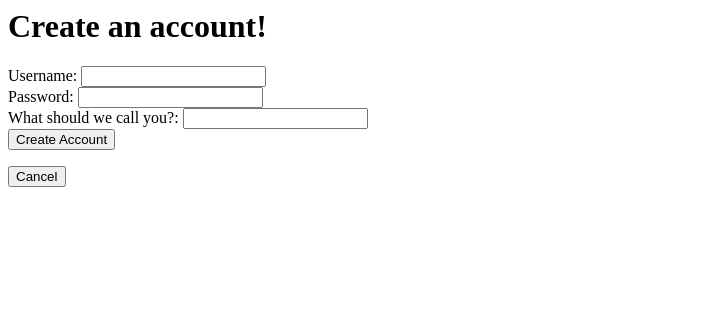
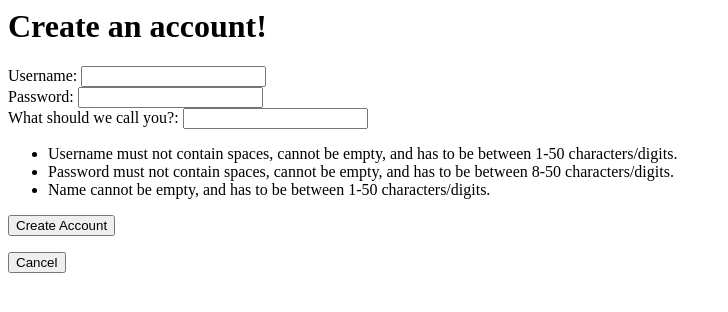
Before and after one commit to atapley/Spotify-CopycatDB, a Django app: page /signup in a window 1280 px wide. Shown: the top 312 px of the page, without its empty margins (0-728 px from the left). Run offline with Django 3.2, Linux system fonts and the light colour scheme; parts of the project's set-up code (start-up, migrations or seed data) failed here and were passed over.

Commit message:
Can now show associated first name on home page. Added to create and account to show what is accepted

```diff
--- a/databasesite/databasesite/urls.py
+++ b/databasesite/databasesite/urls.py
@@ -7,7 +7,7 @@ urlpatterns = [
     url(r'^login$', home.login_test),
     url(r'^signup$', signup.signup_screen),
     url(r'^create_account$', signup.create_account),
-    url(r'^user_home$', home.startscreen),
+    url(r'^user_home/(\w+)/$', home.startscreen),
     url(r'^create_playlist$', playlist.create),
     url(r'^submit_playlist$', playlist.submit_playlist),
     url(r'^view_playlist$', playlist.view),
--- a/databasesite/spotify/templates/spotify/artist_catalog.html
+++ b/databasesite/spotify/templates/spotify/artist_catalog.html
@@ -28,5 +28,5 @@
 <input
         type="submit"
         value="Back"
-        onclick="location.href='/user_home'"
+        onclick="location.href='/user_home/{{firstName}}'"
 >
--- a/databasesite/spotify/templates/spotify/artist_page.html
+++ /dev/null
@@ -1 +0,0 @@
-<h1>{{ artist }}</h1>
--- a/databasesite/spotify/templates/spotify/create_playlist.html
+++ b/databasesite/spotify/templates/spotify/create_playlist.html
@@ -37,4 +37,4 @@
 <input
         type="submit"
         value="Cancel"
-        onclick="location.href='/user_home'">
+        onclick="location.href='/user_home/{{firstName}}'">
--- a/databasesite/spotify/templates/spotify/home.html
+++ b/databasesite/spotify/templates/spotify/home.html
@@ -1,4 +1,5 @@
-<h1>Spotify copycat DB</h1>
+<h1>Spotify Copycat Home Page: {{user}}</h1>
+
 <input
         type="button"
         value="Create Playlist"
--- a/databasesite/spotify/templates/spotify/signup.html
+++ b/databasesite/spotify/templates/spotify/signup.html
@@ -11,10 +11,16 @@
         <input type="password" id="password" name="password"
                minlength="8" maxlength="50" required>
     </div>
+
     <div>
         <label for="first_name">What should we call you?:</label>
         <input type="text" id="first_name" name="first_name" minlength="1" maxlength="50" required>
     </div>
+        <ul>
+            <li>Username must not contain spaces, cannot be empty, and has to be between 1-50 characters/digits.</li>
+            <li>Password must not contain spaces, cannot be empty, and has to be between 8-50 characters/digits.</li>
+            <li>Name cannot be empty, and has to be between 1-50 characters/digits.</li>
+    </ul>
     <div>
         {% if error_message %}
         <span style='color: red'>Usernames and passwords cannot contain spaces!</span>
--- a/databasesite/spotify/templates/spotify/song_catalog.html
+++ b/databasesite/spotify/templates/spotify/song_catalog.html
@@ -28,5 +28,5 @@
 <input
         type="submit"
         value="Back"
-        onclick="location.href='/user_home'"
+        onclick="location.href='/user_home/{{firstName}}'"
 >
--- a/databasesite/spotify/templates/spotify/view_playlist.html
+++ b/databasesite/spotify/templates/spotify/view_playlist.html
@@ -23,5 +23,5 @@
 <input
         type="submit"
         value="Back"
-        onclick="location.href='/user_home'"
+        onclick="location.href='/user_home/{{firstName}}'"
 >
--- a/databasesite/spotify/views/artist.py
+++ b/databasesite/spotify/views/artist.py
@@ -1,7 +1,7 @@
 from django.db.models import Q
 from django.shortcuts import render
 from django.db import connection
-from spotify.models import UserFollow
+from spotify.models import UserFollow, SpotifyUser
 
 
 def catalog(request):
@@ -15,6 +15,8 @@ def catalog(request):
         artist_list = []
         user_follows = []
         follows_artist = UserFollow.objects.filter(Q(username=request.user.username)).values('artist')
+        first_name = SpotifyUser.objects.filter(Q(username=request.user.username)).values()[0]['firstName']
+        items['firstName'] = first_name
         for artist in follows_artist:
             user_follows.append(artist['artist'])
         for tupl in artists:
--- a/databasesite/spotify/views/follows.py
+++ b/databasesite/spotify/views/follows.py
@@ -1,13 +1,14 @@
 from django.http import HttpResponseRedirect
-from spotify.models import UserFollow, Artist
+from spotify.models import UserFollow, Artist, SpotifyUser
 from django.db.models import Q
 
 def update_follows(request):
     follows = request.POST.getlist('artists[]')
     to_delete = UserFollow.objects.filter(username=request.user.username)
+    first_name = SpotifyUser.objects.filter(Q(username=request.user.username)).values()[0]['firstName']
     to_delete.delete()
     for artist in follows:
         artistInstance = Artist.objects.filter(Q(artistName=artist))[0]
         to_save = UserFollow(username=request.user, artist=artistInstance)
         to_save.save()
-    return HttpResponseRedirect('/user_home')
+    return HttpResponseRedirect('/user_home/' + first_name)
--- a/databasesite/spotify/views/likes.py
+++ b/databasesite/spotify/views/likes.py
@@ -1,15 +1,16 @@
 from django.http import HttpResponseRedirect
-from spotify.models import UserLikes, Song
+from spotify.models import UserLikes, Song, SpotifyUser
 from django.db.models import Q
 
 
 def update_likes(request):
     likes = request.POST.getlist('songs[]')
     to_delete = UserLikes.objects.filter(username=request.user.username)
+    first_name = SpotifyUser.objects.filter(Q(username=request.user.username)).values()[0]['firstName']
     to_delete.delete()
     for like in likes:
         songID = int(like)
         songInstance = Song.objects.filter(Q(songID=songID))[0]
         to_save = UserLikes(username=request.user, songID=songInstance)
         to_save.save()
-    return HttpResponseRedirect('/user_home')
+    return HttpResponseRedirect('/user_home/' + first_name)
--- a/databasesite/spotify/views/signup.py
+++ b/databasesite/spotify/views/signup.py
@@ -29,9 +29,12 @@ def create_account(request):
 
         new_user = SpotifyUser(username = input_user, password = input_pass, firstName = input_name, dateJoined = input_date)
         new_user.save()
+
+        first_name = SpotifyUser.objects.filter(Q(username=input_user)).values()[0]['firstName']
+
         user = UserModel._default_manager.get_by_natural_key(input_user)
         login(request, user)
-        return HttpResponseRedirect('/user_home')
+        return HttpResponseRedirect('/user_home/' + first_name)
 
     else:
         items = {}
--- a/databasesite/spotify/views/song.py
+++ b/databasesite/spotify/views/song.py
@@ -1,6 +1,6 @@
 from django.db.models import Q
 from django.shortcuts import render
-from spotify.models import Song, UserLikes
+from spotify.models import Song, UserLikes, SpotifyUser
 
 def catalog(request):
     items = {}
@@ -8,6 +8,9 @@ def catalog(request):
     songs = Song.objects.values()
     user_likes = UserLikes.objects.filter(Q(username=request.user.username)).values()
     user_likes_ids = []
+
+    first_name = SpotifyUser.objects.filter(Q(username=request.user.username)).values()[0]['firstName']
+    items['firstName'] = first_name
     for song in user_likes:
         user_likes_ids.append(song['songID_id'])
     for song in songs:
```
Also changed, not shown: databasesite/spotify/views/home.py (+5 -2 lines), databasesite/spotify/views/playlist.py (+9 -1 lines).
